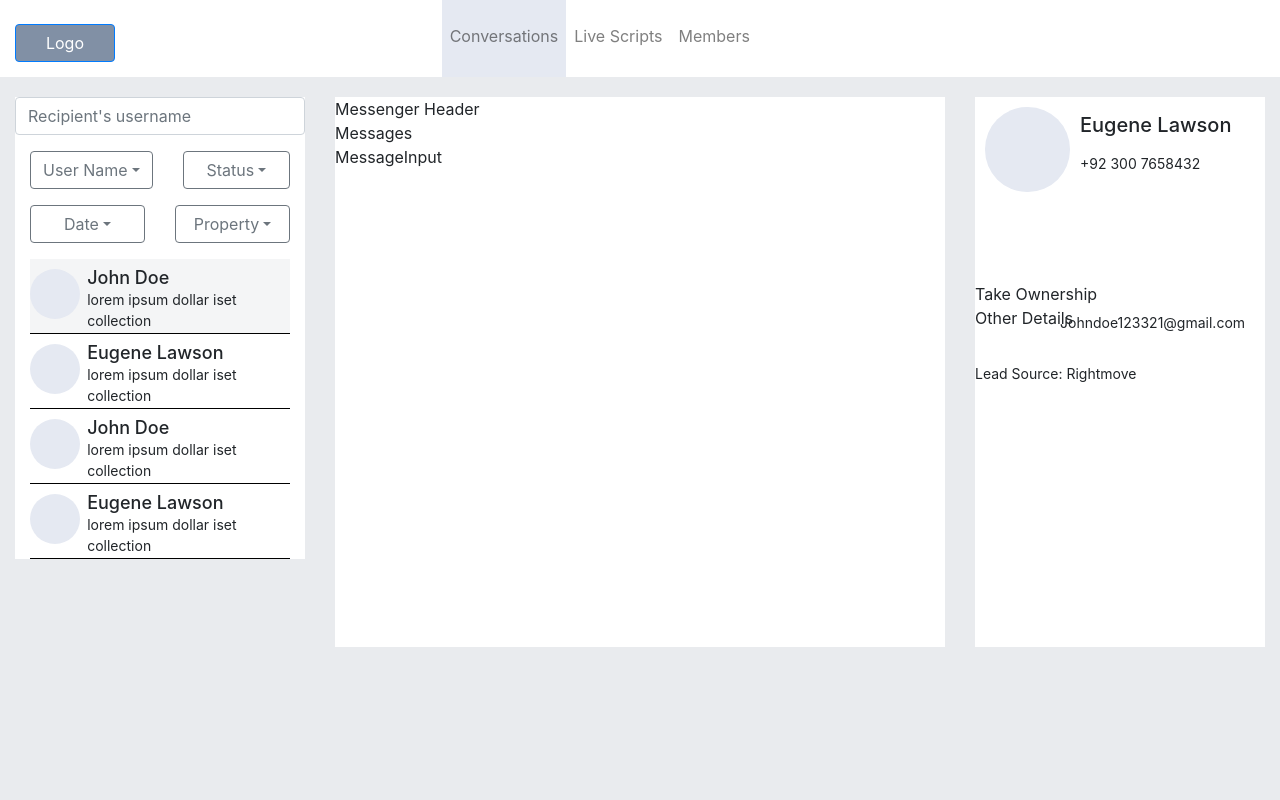
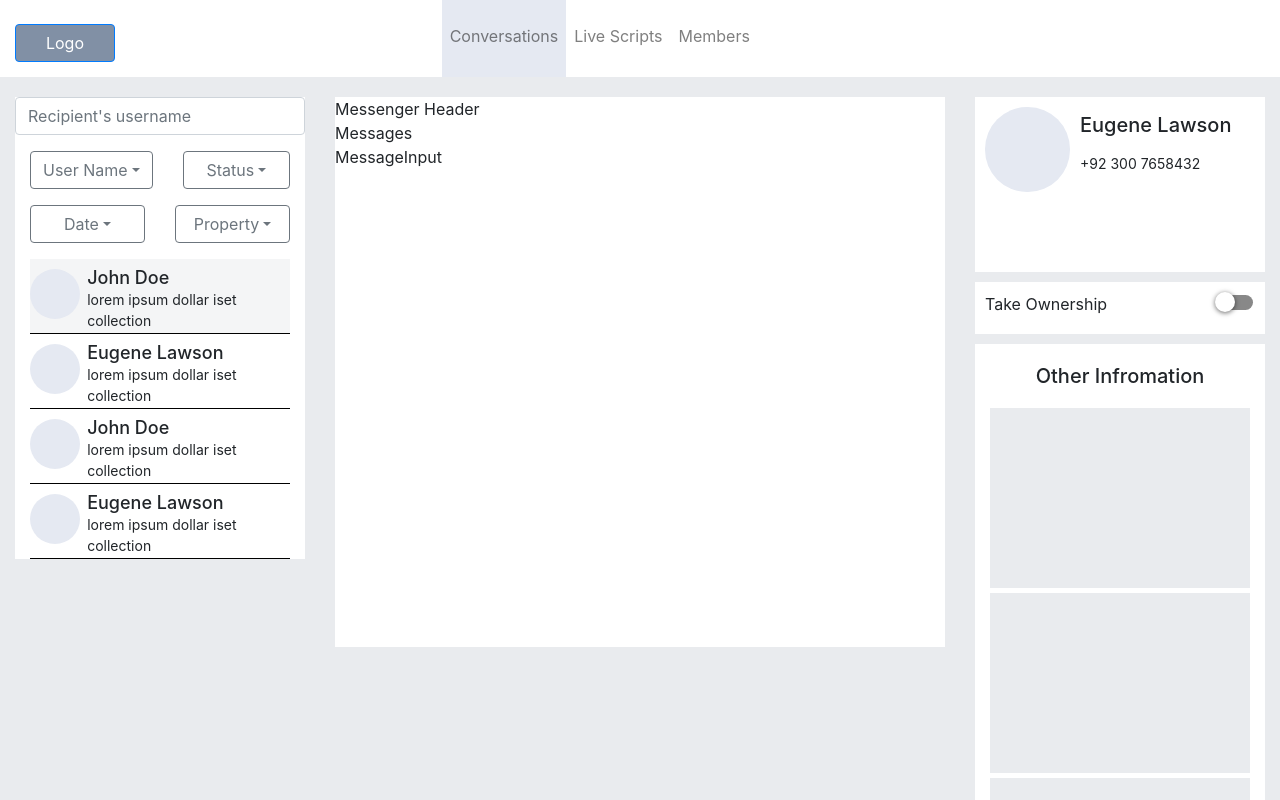
Before and after one commit to Shakeel-Ur-Rehman/marvel-chat, a React (Create React App) app: page / in a window 1280 px wide. Shown: the top 800 px of the page. Built offline with nearby package versions, Linux system fonts and the light colour scheme.

Commit message:
add new modules

```diff
--- a/src/components/SideBarRight.js
+++ b/src/components/SideBarRight.js
@@ -1,16 +1,46 @@
 import React, { Component } from 'react'
 import InboxDetail from './InboxDetail';
+import { Container } from 'react-bootstrap';
+import Switch from "react-switch";
 
 export default class SideBarRight extends Component {
     render() {
         return (
-            <div style={{background:"white",height:"550px"}}>
+            <div>
             <div style={{display:"flex",flexDirection:"column"}}>
             <InboxDetail/>
-            <div>Take Ownership</div>
-            <div>Other Details</div>
+            <div>
+            <div  style={{background:"white",height:"52px",padding:"10px",marginBottom:"10px"}}>
+                <p style={{float:"left"}}>Take Ownership</p>
+                <div style={{float:"right"}}>
+                <Switch
+                        checked={false}
+                        onColor="#86d3ff"
+                        onHandleColor="#2693e6"
+                        handleDiameter={20}
+                        uncheckedIcon={false}
+                        checkedIcon={false}
+                        boxShadow="0px 1px 5px rgba(0, 0, 0, 0.6)"
+                        activeBoxShadow="0px 0px 1px 10px rgba(0, 0, 0, 0.2)"
+                        height={15}
+                        width={35}
+                        className="react-switch"
+                        id="material-switch"
+                />
             </div>
-        </div>
+            </div>
+            </div>
+            <div style={{background:"white"}}>
+            <Container>
+            <h5 style={{textAlign:"center",margin:"20px 0px"}}>Other Infromation</h5>
+            <div style={{background:"#E9EBEE",height:"180px",marginBottom:"5px"}}></div>
+            <div style={{background:"#E9EBEE",height:"180px",marginBottom:"5px"}}></div>
+            <div style={{background:"#E9EBEE",height:"180px",marginBottom:"5px"}}></div>
+            <div style={{background:"#E9EBEE",height:"180px",marginBottom:"5px"}}></div>
+            </Container>
+            </div>
+            </div>
+        </div >
         )
     }
 }
```
